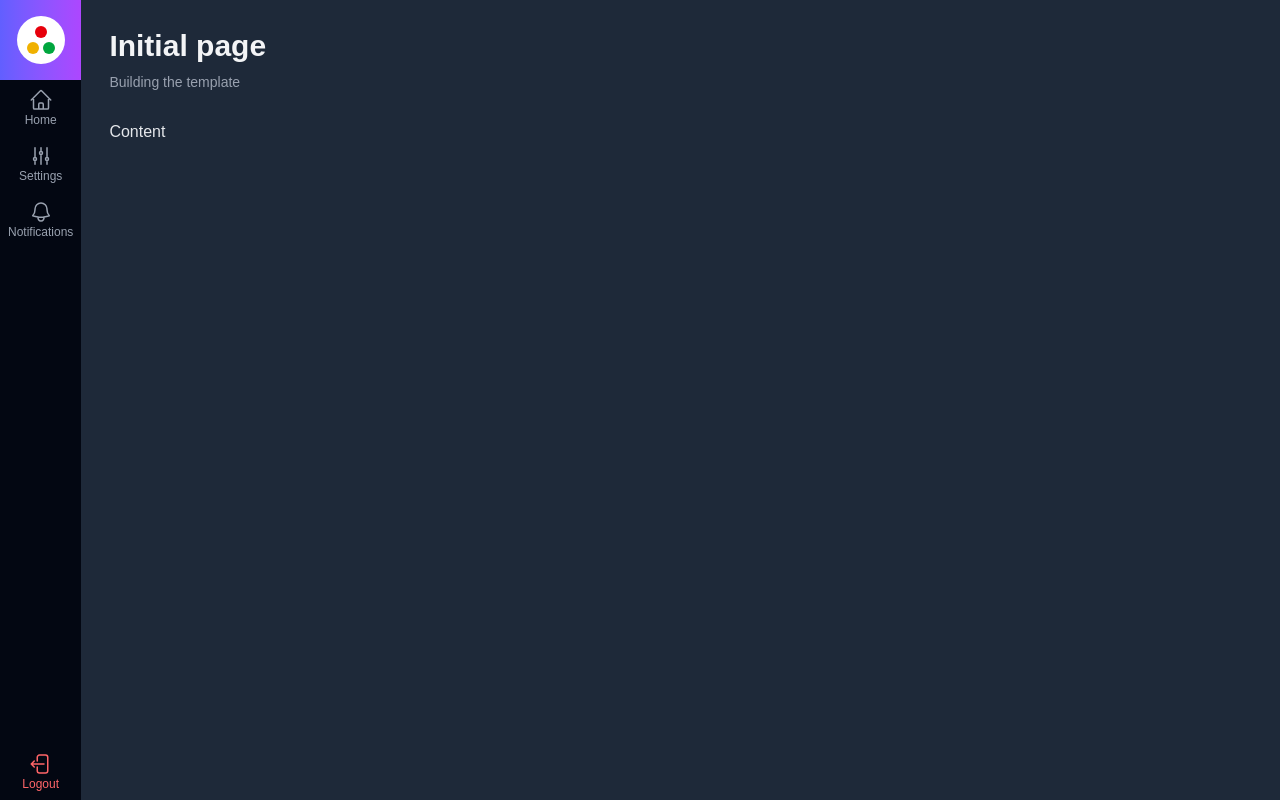
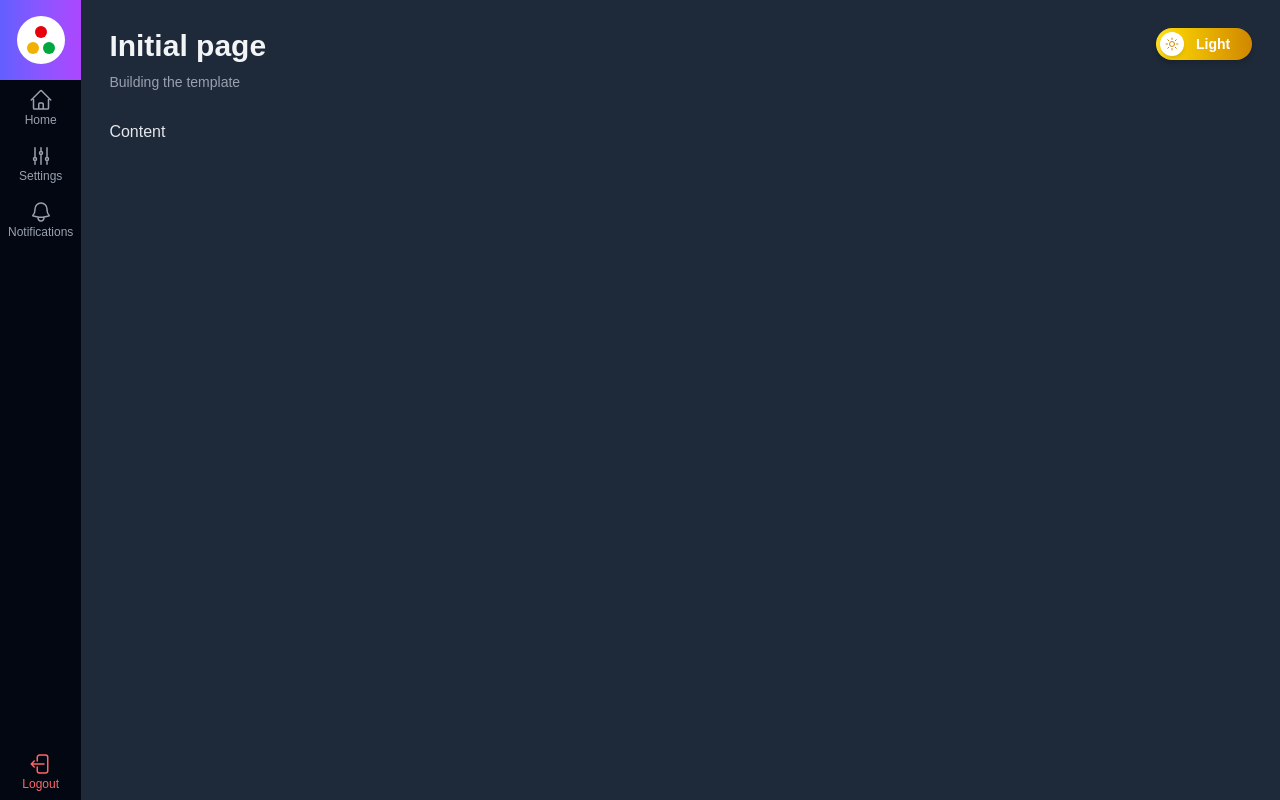
Before and after one commit to FelipeEnne/admin-template-next, a Next.js app: page / in a window 1280 px wide. Built offline with nearby package versions, Linux system fonts and the light colour scheme; a web font is replaced by a local one.

Commit message:
add ButtonChageTheme

```diff
--- a/src/components/icons/index.tsx
+++ b/src/components/icons/index.tsx
@@ -75,3 +75,41 @@ export const IconLogout = () => {
     </svg>
   );
 };
+
+export const IconSun = ({ className = "size-6" }: { className?: string }) => {
+  return (
+    <svg
+      xmlns="http://www.w3.org/2000/svg"
+      fill="none"
+      viewBox="0 0 24 24"
+      strokeWidth="1.5"
+      stroke="currentColor"
+      className={className}
+    >
+      <path
+        strokeLinecap="round"
+        strokeLinejoin="round"
+        d="M12 3v2.25m6.364.386-1.591 1.591M21 12h-2.25m-.386 6.364-1.591-1.591M12 18.75V21m-4.773-4.227-1.591 1.591M5.25 12H3m4.227-4.773L5.636 5.636M15.75 12a3.75 3.75 0 1 1-7.5 0 3.75 3.75 0 0 1 7.5 0Z"
+      />
+    </svg>
+  );
+};
+
+export const IconMoon = ({ className = "size-6" }: { className?: string }) => {
+  return (
+    <svg
+      xmlns="http://www.w3.org/2000/svg"
+      fill="none"
+      viewBox="0 0 24 24"
+      strokeWidth="1.5"
+      stroke="currentColor"
+      className={className}
+    >
+      <path
+        strokeLinecap="round"
+        strokeLinejoin="round"
+        d="M21.752 15.002A9.72 9.72 0 0 1 18 15.75c-5.385 0-9.75-4.365-9.75-9.75 0-1.33.266-2.597.748-3.752A9.753 9.753 0 0 0 3 11.25C3 16.635 7.365 21 12.75 21a9.753 9.753 0 0 0 9.002-5.998Z"
+      />
+    </svg>
+  );
+};
--- /dev/null
+++ b/src/components/template/ButtonChangeTheme.tsx
@@ -0,0 +1,79 @@
+import { IconMoon, IconSun } from "../icons";
+
+interface ButtonChangeThemeProps {
+  theme: string;
+  changeTheme: () => void;
+}
+
+export default function ButtonChangeTheme({
+  theme,
+  changeTheme,
+}: ButtonChangeThemeProps) {
+  return theme === "dark" ? (
+    <button
+      onClick={changeTheme}
+      className={`
+        hidden sm:flex items-center justify-start
+        bg-linear-to-r from-yellow-300 to-yellow-600
+        w-14 lg:w-24 h-8 p-1 rounded-full
+        shadow-md
+        hover:opacity-80
+        cursor-pointer
+        `}
+    >
+      <div
+        className={`
+        flex items-center justify-center
+        bg-white text-yellow-600 w-6 h-6 rounded-full
+        font-bold
+        shadow-md
+        hover:opacity-80
+        cursor-pointer
+        `}
+      >
+        <IconSun className="size-4" />
+      </div>
+      <div
+        className={`
+        hidden lg:block items-center justify-center ml-3
+      text-white font-bold text-sm
+      `}
+      >
+        Light
+      </div>
+    </button>
+  ) : (
+    <button
+      onClick={changeTheme}
+      className={`
+      bg-linear-to-r from-gray-500 to-gray-900
+      w-14 lg:w-24 h-8 p-1 rounded-full
+      flex items-center justify-end
+      shadow-md
+      hover:opacity-80
+      cursor-pointer
+      `}
+    >
+      <div
+        className={`
+        hidden lg:block items-center justify-center mr-3
+      text-gray-300 font-bold text-sm
+      `}
+      >
+        Dark
+      </div>
+      <div
+        className={`
+        flex items-center justify-center
+        bg-gray-700 text-gray-300 w-6 h-6 rounded-full
+        font-bold
+        shadow-md
+        hover:opacity-80
+        cursor-pointer
+        `}
+      >
+        <IconMoon className="size-4" />
+      </div>
+    </button>
+  );
+}
--- a/src/components/template/Header.tsx
+++ b/src/components/template/Header.tsx
@@ -1,5 +1,8 @@
-import SideMenu from "./SideMenu";
+"use client";
+
+import useAppData from "@/data/hook/useAppData";
 import Title from "./Title";
+import ButtonChangeTheme from "./ButtonChangeTheme";
 
 interface HeaderProps {
   title: string;
@@ -7,10 +10,15 @@ interface HeaderProps {
 }
 
 export default function Header({ title, subtitle }: HeaderProps) {
+  const { thema, changeTheme } = useAppData();
+
   return (
     <div>
-      <main>
+      <main className="flex">
         <Title title={title} subtitle={subtitle} />
+        <div className="flex grow justify-end">
+          <ButtonChangeTheme theme={thema} changeTheme={changeTheme} />
+        </div>
       </main>
     </div>
   );
```
